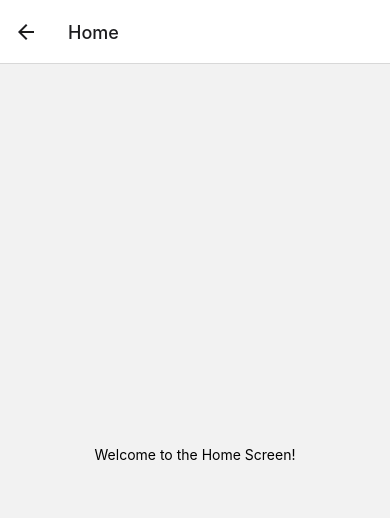
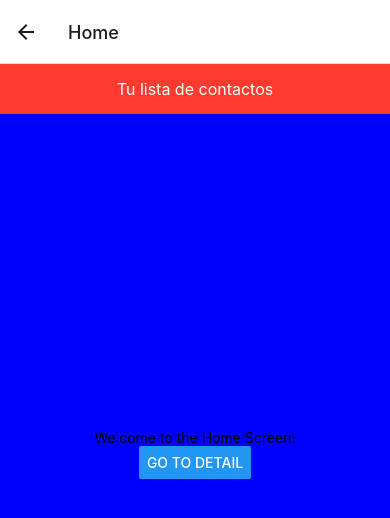
Before and after one commit to Qweffy/UserList, a React Native app: screen /Home in a window 390 px wide. Shown: the top 518 px of the page. Built offline with nearby package versions, Linux system fonts and the light colour scheme.

Commit message:
feat: create Home page

```diff
--- /dev/null
+++ b/src/pages/Home/Home.components.tsx
@@ -0,0 +1,42 @@
+import React from 'react'
+import { View, Text, StyleSheet } from 'react-native'
+import Icon from 'components/Icon'
+import { Colors } from 'styles/Colors'
+import { HorizontalBarProps } from 'pages/Home/Home.types'
+import { largeSpace } from 'styles/Spacing'
+import { largeSize } from 'styles/Size'
+
+const styles = StyleSheet.create({
+  container: {
+    flexDirection: 'row',
+    alignItems: 'center',
+    justifyContent: 'space-between',
+    paddingHorizontal: largeSpace,
+    height: 50,
+    backgroundColor: Colors.Primary,
+    position: 'absolute',
+    top: 0,
+    left: 0,
+    right: 0,
+    zIndex: 1,
+  },
+  icon: {
+    width: 24,
+    height: 24,
+  },
+  title: {
+    flex: 1,
+    textAlign: 'center',
+    fontSize: 16,
+    color: Colors.Background,
+  },
+})
+const HorizontalBar = ({ title, containerStyles }: HorizontalBarProps) => (
+  <View style={[styles.container, containerStyles]}>
+    <Icon name={'home3'} style={styles.icon} size={largeSize} color={Colors.Background} />
+    <Text style={styles.title}>{title}</Text>
+    <Icon name={'bell'} style={styles.icon} size={largeSize} color={Colors.Background} />
+  </View>
+)
+
+export default HorizontalBar
--- a/src/pages/Home/Home.tsx
+++ b/src/pages/Home/Home.tsx
@@ -1,16 +1,31 @@
 import React from 'react'
 import { View, Text, StyleSheet, Button } from 'react-native'
+import { useNavigation } from '@react-navigation/native'
+import { NativeStackNavigationProp } from '@react-navigation/native-stack'
+import { RootStackParamList } from 'services/navigator/navigationTypes'
+import HorizontalBar from 'pages/Home/Home.components'
 
 const styles = StyleSheet.create({
   container: {
     flex: 1,
     justifyContent: 'center',
     alignItems: 'center',
+    backgroundColor: 'blue',
   },
 })
 
-export const Home = () => (
-  <View style={styles.container}>
-    <Text>Welcome to the Home Screen!</Text>
-  </View>
-)
+export const Home = () => {
+  const navigation = useNavigation<NativeStackNavigationProp<RootStackParamList>>()
+
+  const navigateToDetail = () => {
+    navigation.navigate('ItemDetail', { itemId: '123' })
+  }
+
+  return (
+    <View style={styles.container}>
+      <HorizontalBar title={'Tu lista de contactos'} />
+      <Text>Welcome to the Home Screen!</Text>
+      <Button title="Go to Detail" onPress={navigateToDetail} />
+    </View>
+  )
+}
--- /dev/null
+++ b/src/pages/Home/Home.types.ts
@@ -0,0 +1,6 @@
+import { ViewStyle } from 'react-native'
+
+export interface HorizontalBarProps {
+  title: string
+  containerStyles?: ViewStyle
+}
```
